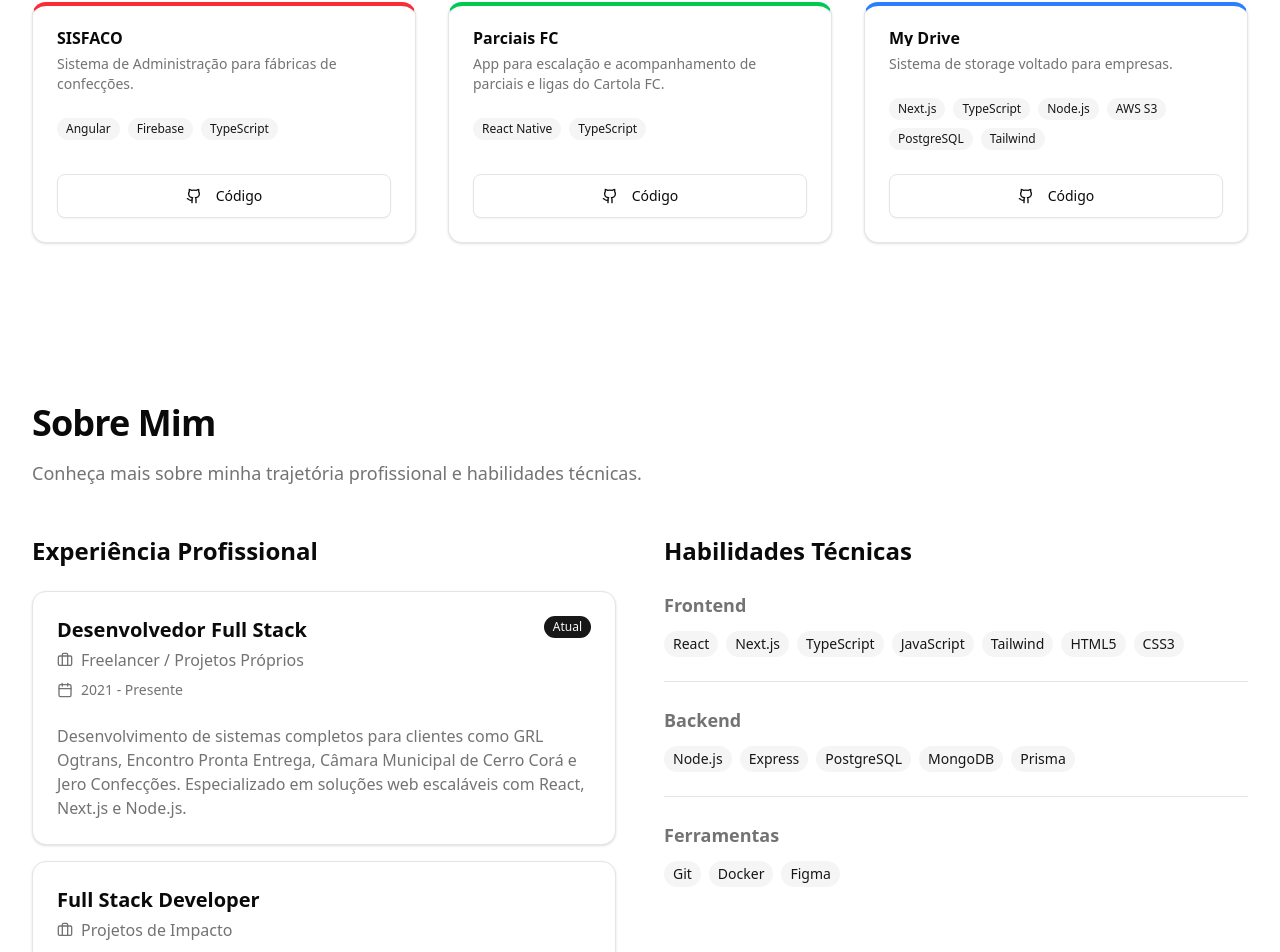
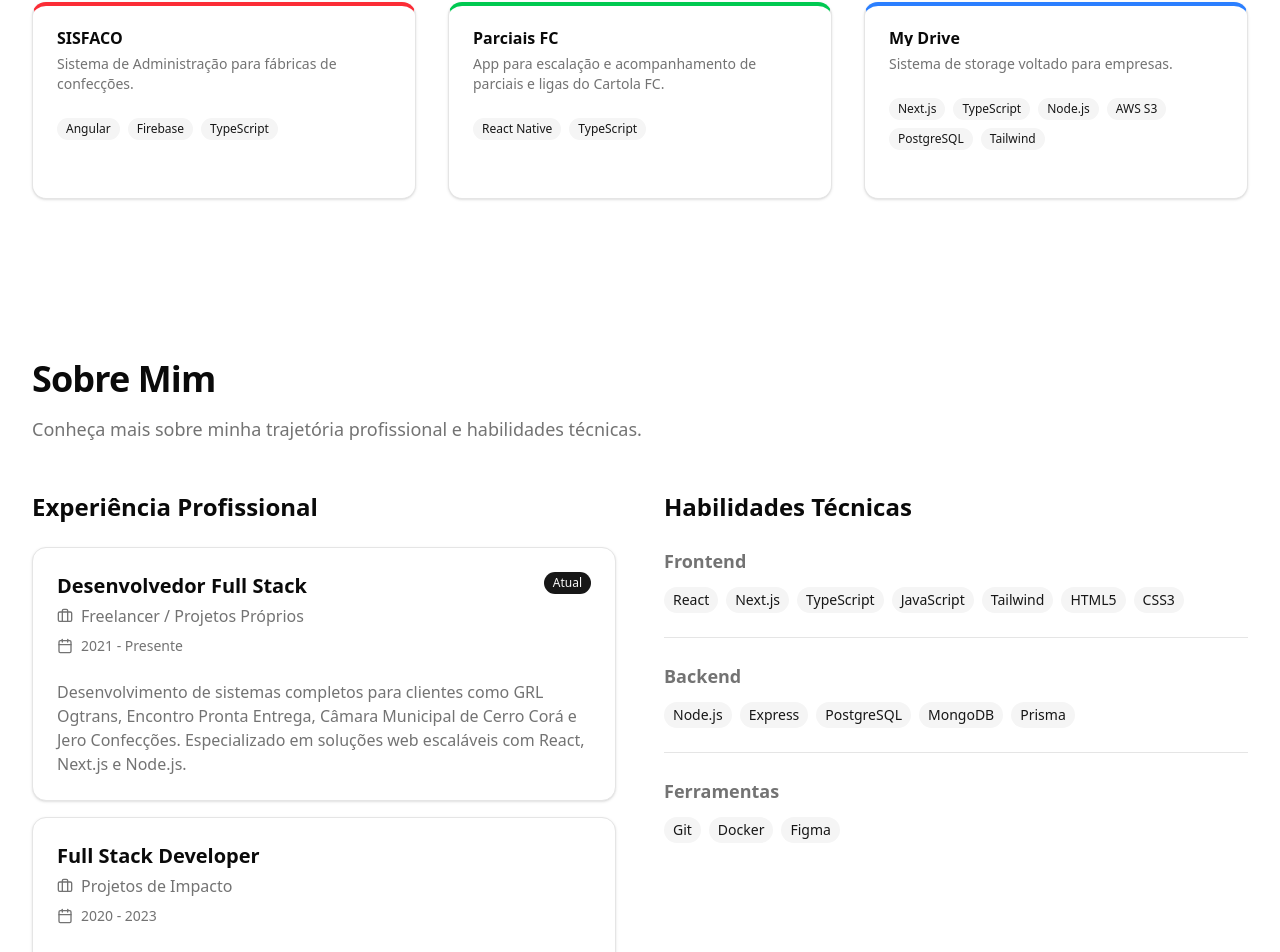
Before and after one commit to clizioguedes/devzeen.io, a Next.js app: page / in a window 1280 px wide. Shown: the part 931-1883 px from the top of the page. Built offline with nearby package versions, Linux system fonts and the light colour scheme.

Commit message:
Remove GitHub link from project cards in Projects component

```diff
--- a/components/sections/projects.tsx
+++ b/components/sections/projects.tsx
@@ -77,14 +77,6 @@ export function Projects() {
                       asChild
                       className="flex-1 min-h-11"
                     >
-                      <a
-                        href={project.githubUrl}
-                        target="_blank"
-                        rel="noopener noreferrer"
-                      >
-                        <Github className="h-4 w-4 mr-2" />
-                        Código
-                      </a>
                     </Button>
                   )}
                   {project.liveUrl && (
```
